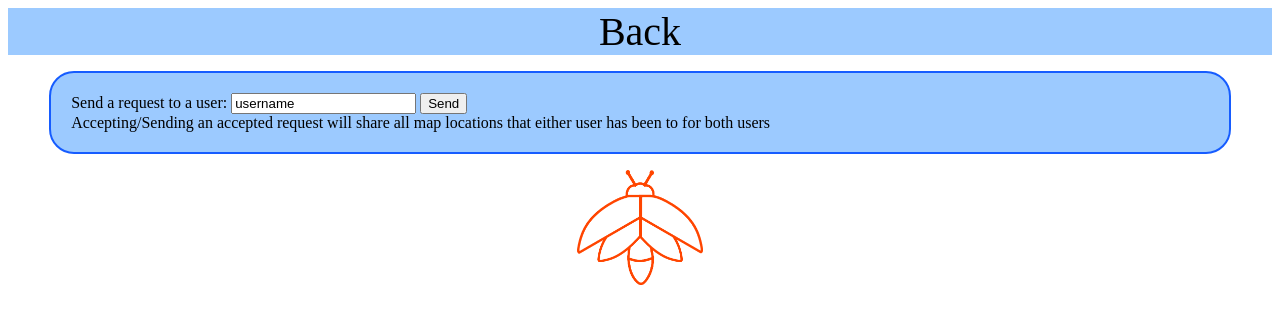
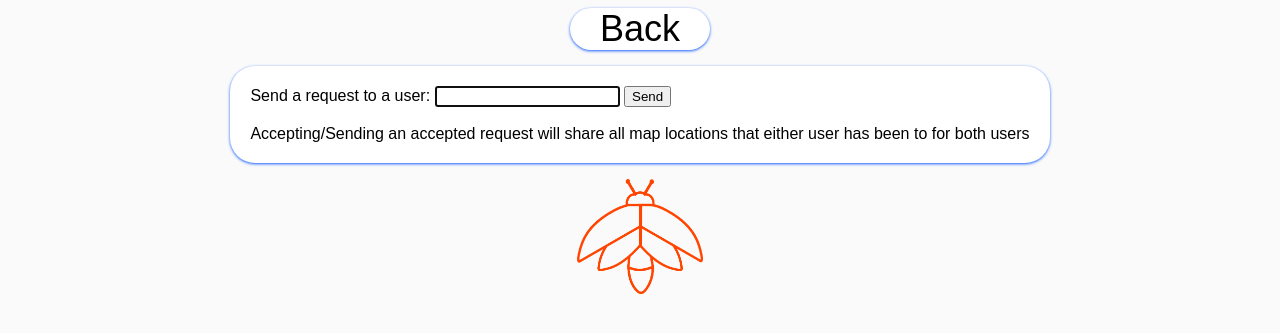
Before and after one commit to sdacosta13/firefly, a PHP site: page /php/Friends.php in a window 1280 px wide. Shown: the top 333 px of the page. Run offline with PHP 8.4, Linux system fonts and the light colour scheme; the visitor is signed in with stand-in values (Sample User, id 1); data that the repository does not hold is empty.

Commit message:
Updated login, register & password page styles. Updated style for friends.php.

```diff
--- a/Friends.php
+++ b/Friends.php
@@ -71,39 +71,49 @@
 <style>
 #rcorners2 {
   border-radius: 25px;
-  border: 2px solid #165cff;
+  box-shadow: 0 1px 3px 0 hsla(221.97424892703862, 100.00%, 54.31%, 1.00);
   padding: 20px;
-  width: 90%;
-  height: 30%;
-  background-color: #9ccaff;
+  width: max-content;
+  height: max-content;
+  max-width: 90%;
+  background-color: white;
   margin-left: auto;
-    margin-right: auto;
+  margin-right: auto;
+
 }
 .rcorners2 {
   border-radius: 25px;
-  border: 2px solid #165cff;
+  box-shadow: 0 1px 3px 0 hsla(221.97424892703862, 100.00%, 54.31%, 1.00);
   padding: 20px;
-  width: 90%;
-  height: 30%;
+  width: max-content;
+  height: max-content;
+  max-width: 90%;
   background-color: #9ccaff;
   margin-left: auto;
-    margin-right: auto;
+  margin-right: auto;
 }
 a{
 text-align: center;
+border-radius: 25px;
 position: center;
-background-color: #9ccaff;
-width: 100%;
-height: 10%;
-margin:0;
-padding:0;
+background-color: white;
+width: max-content;
+height: max-content;
+margin: 0;
+padding-inline :30px;
 text-decoration: none;
 color: black;
-font-size: 2.5rem;
+font-size: 2.25rem;
 display: block;
+box-shadow: 0 1px 3px 0 hsla(221.97424892703862, 100.00%, 54.31%, 1.00);
+margin-left: auto;
+margin-right: auto;
+
 }
 body{
-background-color: #fff;
+background-color: #fafafa;
+font-family: Arial, sans-serif;
+
 }
 img {
     display: block;
@@ -122,9 +132,10 @@ div{
 <p id="rcorners2">
 Send a request to a user:
                 <label>
-                    <input type="text" value="username" name="uname" id="rqUser" onfocus="if(value==='username'){value=''; this.style.color='#000'}" onblur="if(value===''){value='username'; this.style.color='#adadad'}">
+                    <input type="text" autofocus value="username" name="uname" id="rqUser" onfocus="if(value==='username'){value=''; this.style.color='#000'}" onblur="if(value===''){value='username'; this.style.color='#adadad'}">
                 </label>
-                <button type="button" onclick="makeRequestJS();">Send</button><br>Accepting/Sending an accepted request will share all map locations that either user has been to for both users
+                <button type="button" onclick="makeRequestJS();">Send</button>
+                <br><br>Accepting/Sending an accepted request will share all map locations that either user has been to for both users
  </p>
 <?php
 
--- a/css/firefly.css
+++ b/css/firefly.css
@@ -3,6 +3,7 @@ html, body, ul, li, a {
     border: 0;
     margin: 0;
     box-sizing: border-box;
+    font-family: Arial, sans-serif;
 }
 
 html, body {
--- a/email-verification.html
+++ b/email-verification.html
@@ -10,7 +10,7 @@
     <link href="images/webclip.png" rel="apple-touch-icon">
     <script src="https://www.google.com/recaptcha/api.js" type="text/javascript"></script>
 </head>
-<body>
+<body class="login-body">
     <header>
         <div class="email-ver-flex-container container">
             <div class="email-ver-columns row">
```
Also changed, not shown: css/main.css (+13 -1 lines), login.html (+9 -3 lines).
